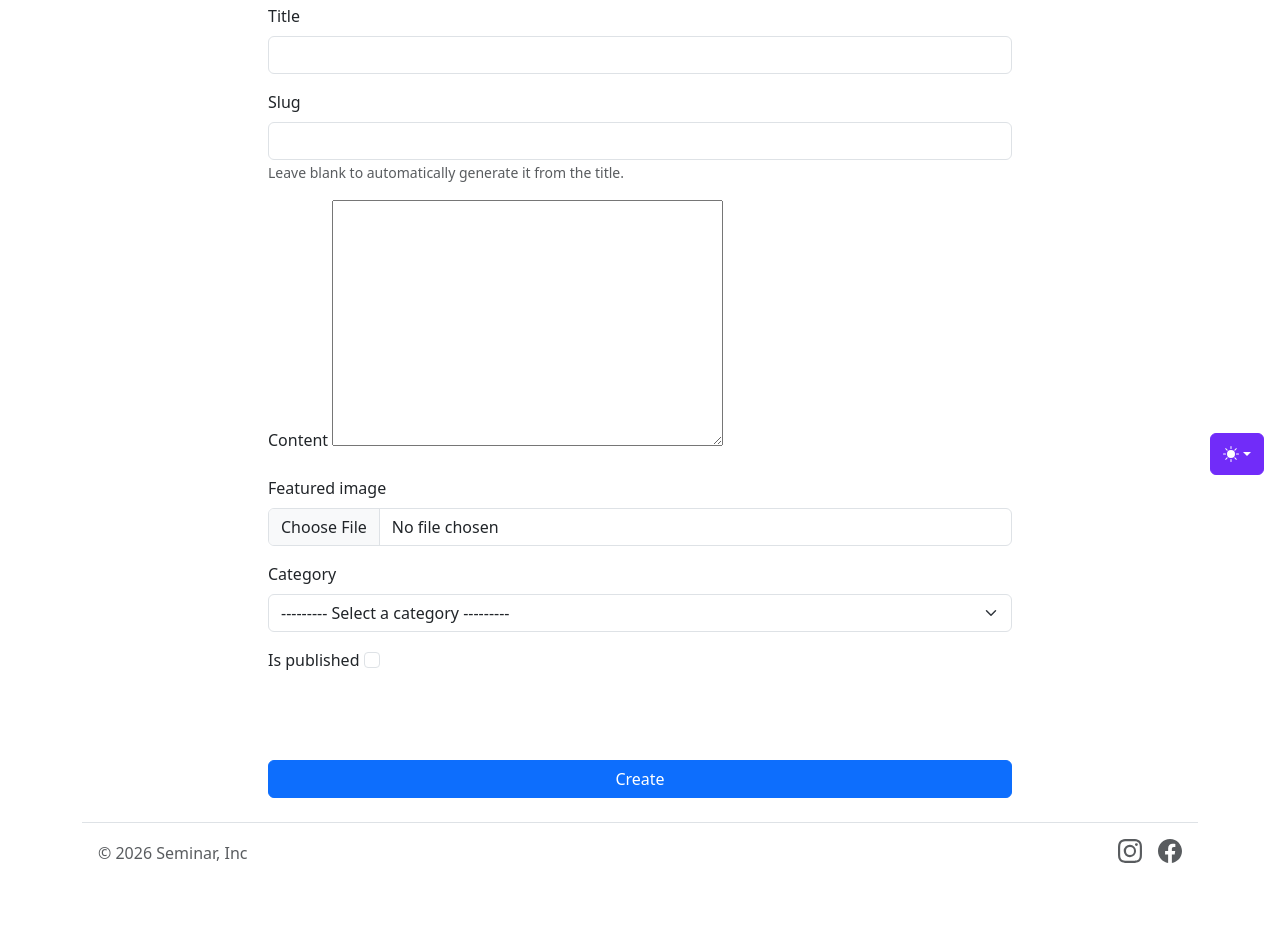
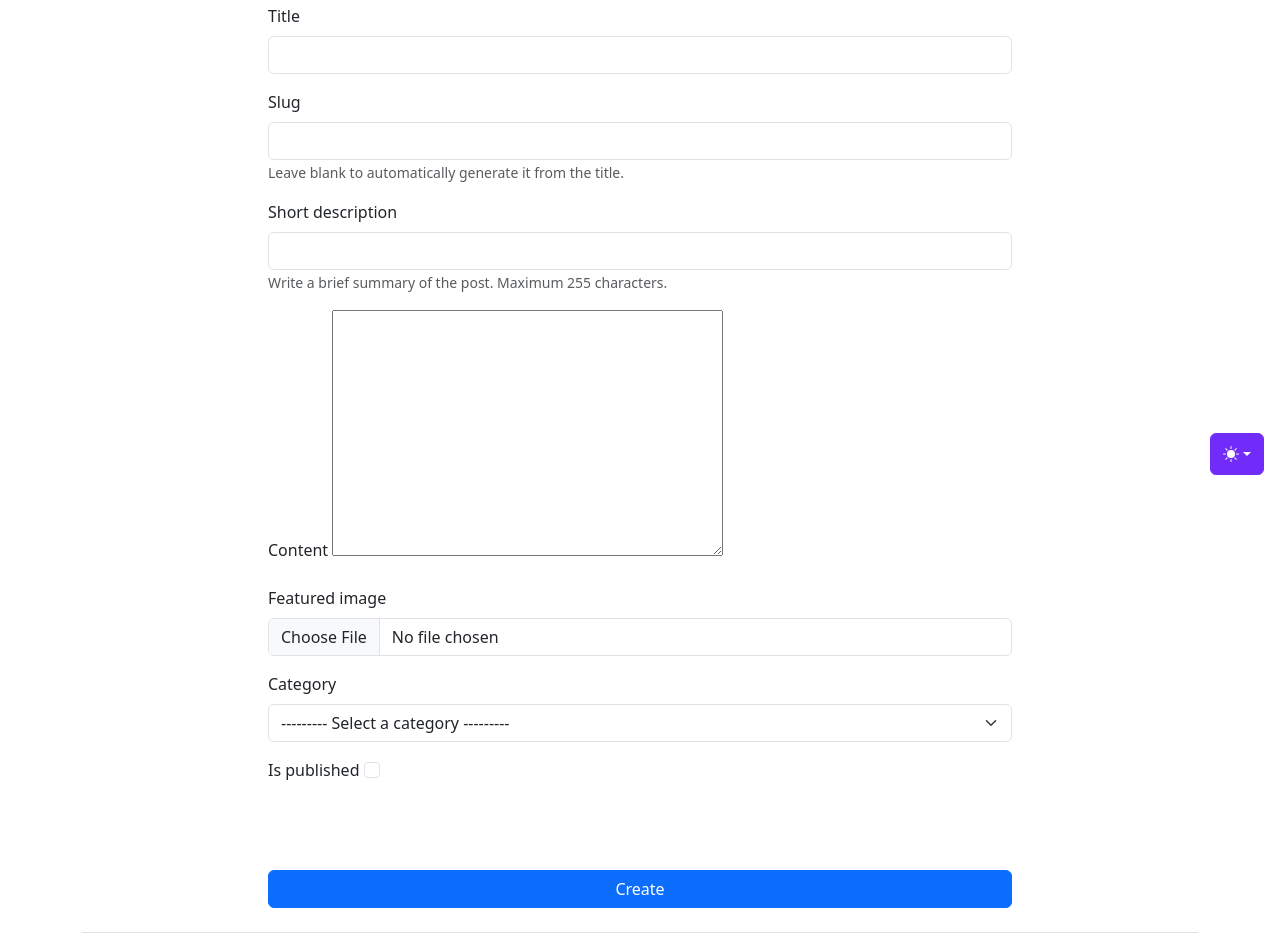
Before and after one commit to yoonesrahimian/seminar, a Django app: page /blog/new/ in a window 1280 px wide. Shown: the part 309-1257 px from the top of the page. Before the commit the page ends 1172 px from the top, so only its background shows below. Run offline with Django 5.2, Linux system fonts and the light colour scheme; the visitor is signed in with stand-in values (Sample User, id 1); data that the repository does not hold is empty; some libraries are stand-ins or nearby versions.

Commit message:
add short description for posts

```diff
--- a/blog/forms.py
+++ b/blog/forms.py
@@ -6,9 +6,10 @@ from django.utils import timezone
 
 class NewPostForm(forms.ModelForm):
     slug = forms.SlugField(required=False, help_text='Leave blank to automatically generate it from the title.', widget=forms.TextInput(attrs={'class': 'form-control'}))
+    short_description = forms.CharField(required=False, help_text='Write a brief summary of the post. Maximum 255 characters.', widget=forms.TextInput(attrs={'class': 'form-control'}))
     class Meta:
         model = Post
-        fields = ['title', 'slug', 'content', 'featured_image', 'category', 'is_published']
+        fields = ['title', 'slug', 'short_description', 'content', 'featured_image', 'category', 'is_published']
         widgets = {
             'title': forms.TextInput(attrs={'class': 'form-control'}),
             'featured_image': forms.FileInput(attrs={'class': 'form-control'}),
--- a/blog/models.py
+++ b/blog/models.py
@@ -50,6 +50,7 @@ class Category(models.Model):
 class Post(models.Model):
     title = models.CharField(max_length=200)
     slug = models.SlugField(unique=True)
+    short_description = models.CharField(max_length=255, blank=True)
     content = CKEditor5Field('Content', config_name='default')
     featured_image = models.ImageField(upload_to='blog/', blank=True, null=True)
     author = models.ForeignKey(to='accounts.User', on_delete=models.CASCADE, related_name='blog_posts')
--- a/blog/templates/blog/edit_post.html
+++ b/blog/templates/blog/edit_post.html
@@ -19,6 +19,7 @@
             {% csrf_token %}
             {% include 'components/form_field.html' with field=form.title %}
             {% include 'components/form_field.html' with field=form.slug %}
+            {% include 'components/form_field.html' with field=form.short_description %}
             {% include 'components/form_field.html' with field=form.content %}
             {% include 'components/form_field.html' with field=form.featured_image %}
             {% include 'components/form_field.html' with field=form.category %}
--- a/blog/templates/blog/new_post.html
+++ b/blog/templates/blog/new_post.html
@@ -19,6 +19,7 @@
             {% csrf_token %}
             {% include 'components/form_field.html' with field=form.title %}
             {% include 'components/form_field.html' with field=form.slug %}
+            {% include 'components/form_field.html' with field=form.short_description %}
             {% include 'components/form_field.html' with field=form.content %}
             {% include 'components/form_field.html' with field=form.featured_image %}
             {% include 'components/form_field.html' with field=form.category %}
--- a/blog/templates/blog/post_list.html
+++ b/blog/templates/blog/post_list.html
@@ -27,9 +27,9 @@
           <strong class="d-inline-block mb-2 text-primary-emphasis">{% for category in post.category.get_breadcrumbs %}{% if not forloop.last %}{{ category.name }} > {% else %}{{ category.name }}{% endif %}{% endfor %}</strong>
           <h3 class="mb-0">{{ post.title }}</h3>
           <div class="mb-1 text-body-secondary">{{ post.created_at|date:'F j, Y' }}</div>
-          <!-- <p class="card-text mb-auto">
-            short description...
-          </p> -->
+          <p class="card-text mb-auto">
+            {{ post.short_description }}
+          </p>
           <a href="{% url 'blog:post_detail' slug=post.slug %}" class="icon-link gap-1 icon-link-hover stretched-link">
             Continue reading
             <svg class="bi" aria-hidden="true">
--- a/blog/views.py
+++ b/blog/views.py
@@ -50,7 +50,7 @@ def post_list(request):
         current_category = get_object_or_404(Category, id=category_id)
         posts = posts.filter(category_id__in=current_category.get_descendant_ids())
     if search:
-        posts = posts.filter(Q(title__icontains=search) | Q(content__icontains=search))
+        posts = posts.filter(Q(title__icontains=search) | Q(content__icontains=search) | Q(short_description__icontains=search))
 
     posts = posts.order_by('-published_at')
 
@@ -99,9 +99,9 @@ def category_post(request, slug):
     category = get_object_or_404(Category, slug=slug)
     posts = Post.objects.filter(category_id__in=category.get_descendant_ids(), is_published=True, is_deleted=False)
 
-    query = request.GET.get('q', '').strip()
-    if query:
-        posts = posts.filter(Q(title__incontains=query) | Q(content__icontains=query))
+    # query = request.GET.get('q', '').strip()
+    # if query:
+    #     posts = posts.filter(Q(title__incontains=query) | Q(content__icontains=query))
 
     posts.order_by('-published_at')
 
```
Also changed, not shown: blog/templates/blog/blog_home.html (+6 -8 lines), blog/migrations/0005_post_short_description.py (added).
